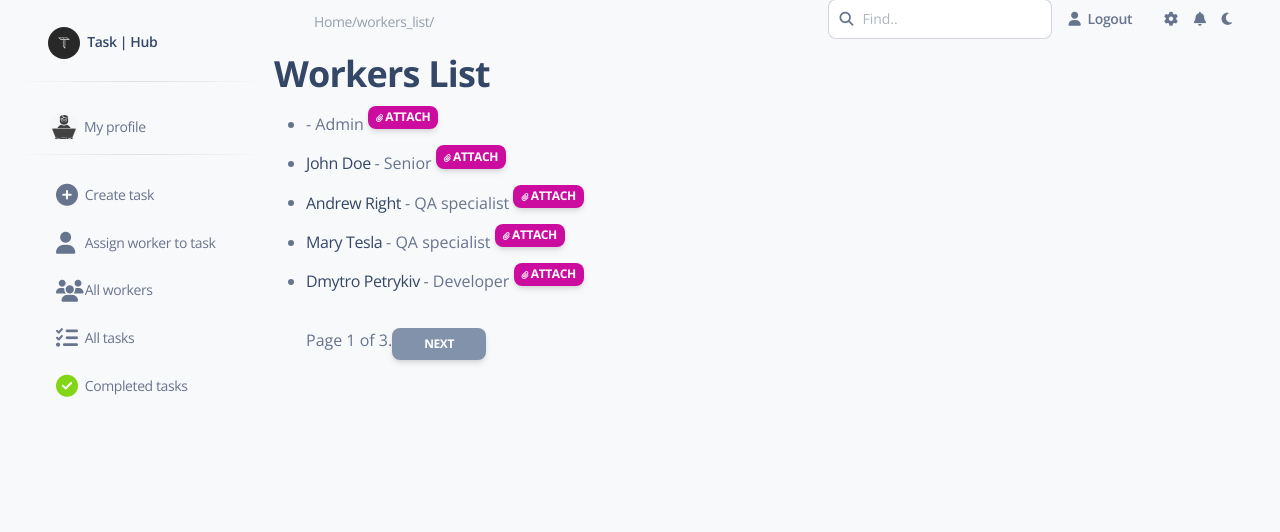
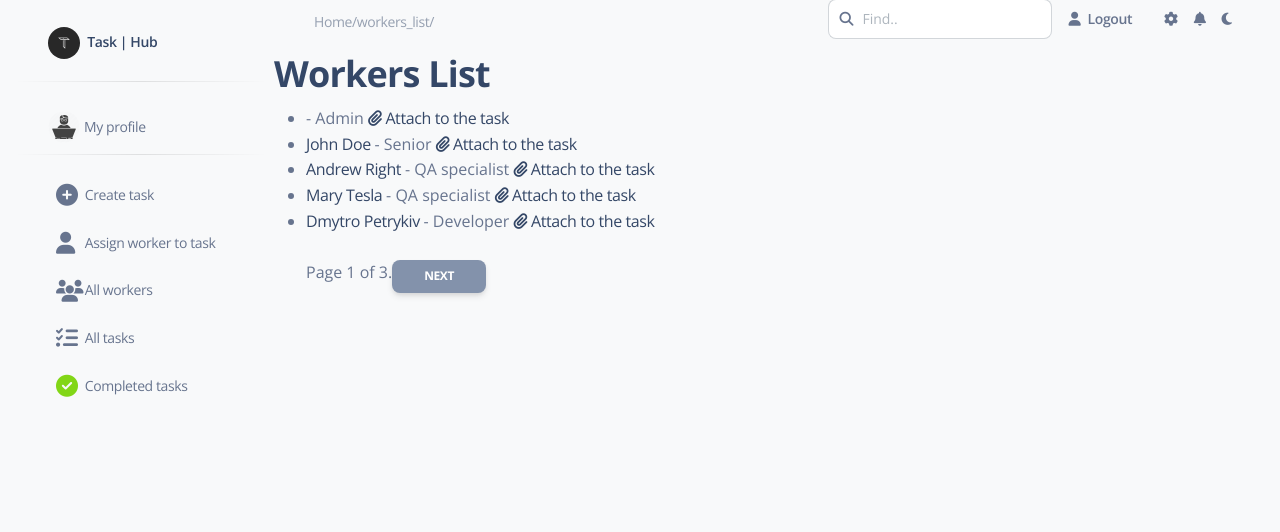
Before and after one commit to petrykivd/it-task-manager, a Django app: page /workers_list/ in a window 1280 px wide. Shown: the part 13-545 px from the top of the page. Run offline with Django 4.2, Linux system fonts and the light colour scheme; a user stored in the database is signed in; data comes from the database, SQL or seed files in the repository; some libraries are stand-ins or nearby versions.

Commit message:
Fixed: Only admin can attach worker to task in workers list page

```diff
--- a/templates/task_manager/worker_list.html
+++ b/templates/task_manager/worker_list.html
@@ -9,18 +9,18 @@
         <a href="{% url 'task_manager:worker-detail' pk=worker.id %}">
           {{ worker.first_name }} {{ worker.last_name }}
         </a> - {{ worker.position }}
-        <form method="get" class="d-inline">
-          <input type="hidden" name="worker_id" value="{{ worker.id }}">
-          <button type="submit" class="btn btn-sm btn-primary" style="padding: 0.2rem 0.5rem;">
-            <i class="fas fa-paperclip"></i> Attach
-          </button>
-        </form>
+        {% if request.user.is_superuser %}
+          <a href="{% url 'task_manager:assign-worker-to-task' %}?worker_id={{ worker.id }}"><i
+              class="fas fa-paperclip "></i> Attach to the task</a>
+        {% endif %}
       </li>
     {% endfor %}
     <br>
     <form method="get" class="pagination">
       {% if workers.has_previous %}
-          <button type="submit" name="page" value="{{ workers.previous_page_number }}" class="btn btn-sm btn-secondary">prev</button>
+        <button type="submit" name="page" value="{{ workers.previous_page_number }}" class="btn btn-sm btn-secondary">
+          prev
+        </button>
       {% endif %}
 
       <span class="current">
@@ -28,7 +28,8 @@
       </span>
 
       {% if workers.has_next %}
-          <button type="submit" name="page" value="{{ workers.next_page_number }}" class="btn btn-sm btn-secondary">next</button>
+        <button type="submit" name="page" value="{{ workers.next_page_number }}" class="btn btn-sm btn-secondary">next
+        </button>
       {% endif %}
     </form>
   {% else %}
```
